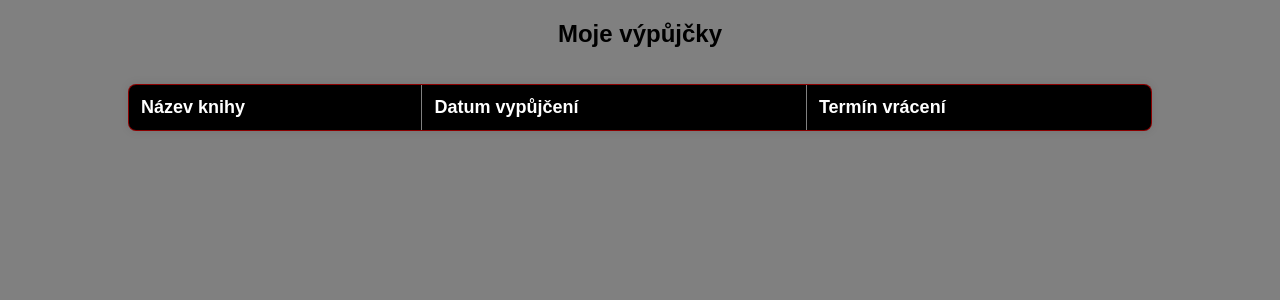
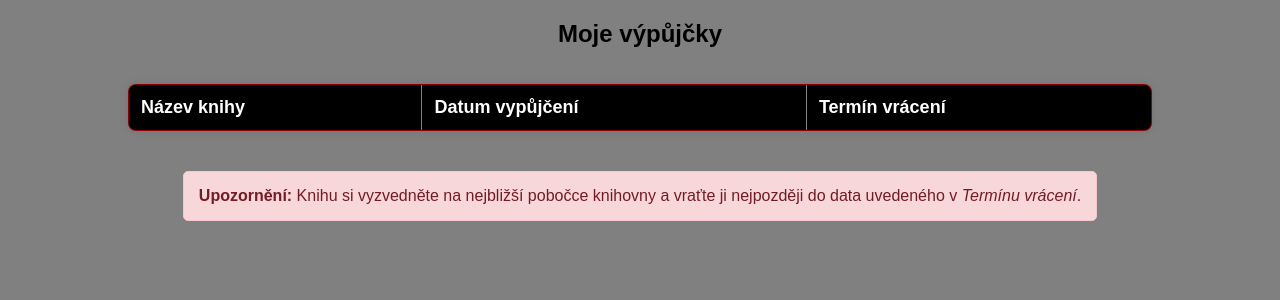
Before and after one commit to radim645/Knihovna-MT, a PHP site: page /borrow.php in a window 1280 px wide. Shown: the part 68-368 px from the top of the page. Run offline with PHP 8.4, Linux system fonts and the light colour scheme; data comes from the database, SQL or seed files in the repository; data that the repository does not hold is empty.

Commit message:
Update borrow.php

```diff
--- a/borrow.php
+++ b/borrow.php
@@ -35,6 +35,9 @@ $result = mysqli_stmt_get_result($stmt);
     <?php endwhile; ?>
 </table>
 
+<div style="margin-top: 20px; padding: 15px; background-color: #f8d7da; color: #721c24; border: 1px solid #f5c6cb; border-radius: 5px;">
+    <strong>Upozornění:</strong> Knihu si vyzvedněte na nejbližší pobočce knihovny a vraťte ji nejpozději do data uvedeného v <em>Termínu vrácení</em>.
+</div>
 
 <?php
 require_once "layout/footer.php";
```
